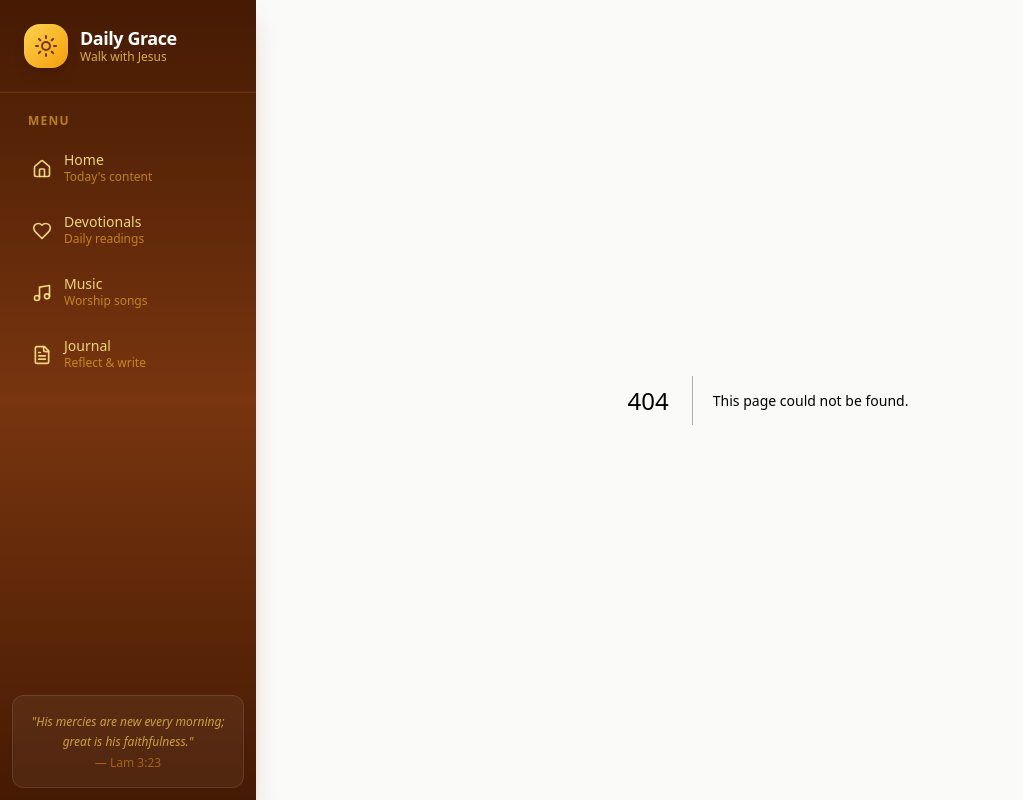
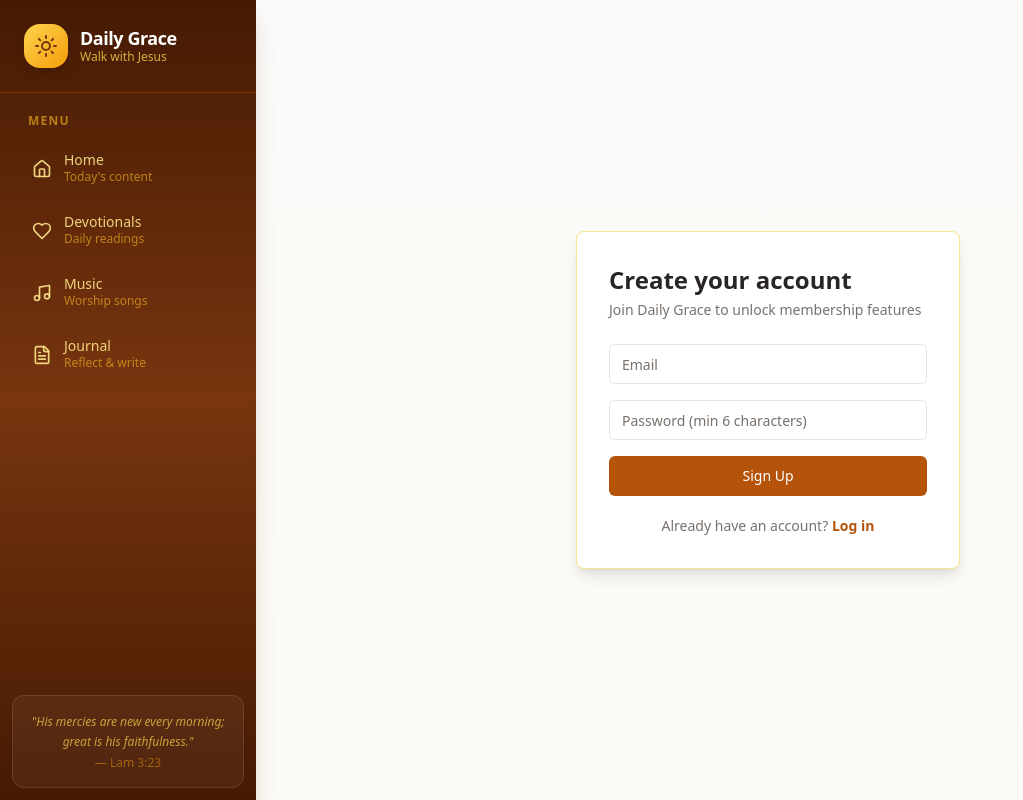
Before and after one commit to instillconfidence-blip/daily-grace, a Next.js app: page /signup in a window 1280 px wide. Before the commit this address had no page. Shown: the whole page, without its empty margins (0-1023 px from the left). Built offline with nearby package versions, Linux system fonts and the light colour scheme.

Commit message:
Add login, signup, and auth callback pages

```diff
--- /dev/null
+++ b/app/auth/callback/route.ts
@@ -0,0 +1,14 @@
+import { NextResponse } from "next/server"
+import { createClient } from "@/lib/supabase/server"
+
+export async function GET(request: Request) {
+  const { searchParams, origin } = new URL(request.url)
+  const code = searchParams.get("code")
+
+  if (code) {
+    const supabase = await createClient()
+    await supabase.auth.exchangeCodeForSession(code)
+  }
+
+  return NextResponse.redirect(`${origin}/account`)
+}
--- /dev/null
+++ b/app/login/page.tsx
@@ -0,0 +1,65 @@
+"use client"
+
+import { useState, Suspense } from "react"
+import { useRouter, useSearchParams } from "next/navigation"
+import Link from "next/link"
+import { createClient } from "@/lib/supabase/client"
+import { Card, CardContent } from "@/components/ui/card"
+import { Input } from "@/components/ui/input"
+import { Button } from "@/components/ui/button"
+
+function LoginForm() {
+  const router = useRouter()
+  const searchParams = useSearchParams()
+  const [email, setEmail] = useState("")
+  const [password, setPassword] = useState("")
+  const [error, setError] = useState<string | null>(null)
+  const [loading, setLoading] = useState(false)
+
+  const handleSubmit = async (e: React.FormEvent) => {
+    e.preventDefault()
+    setLoading(true)
+    setError(null)
+    const supabase = createClient()
+    const { error } = await supabase.auth.signInWithPassword({ email, password })
+    setLoading(false)
+    if (error) {
+      setError(error.message)
+      return
+    }
+    const redirectTo = searchParams.get("redirectTo") || "/account"
+    router.push(redirectTo)
+    router.refresh()
+  }
+
+  return (
+    <div className="min-h-screen bg-gradient-to-b from-stone-50 to-amber-50/30 flex items-center justify-center px-6 py-16">
+      <Card className="w-full max-w-sm border-amber-200 shadow-lg">
+        <CardContent className="p-8">
+          <h1 className="text-2xl font-bold text-stone-800 mb-1">Welcome back</h1>
+          <p className="text-stone-500 text-sm mb-6">Sign in to your Daily Grace account</p>
+          <form onSubmit={handleSubmit} className="space-y-4">
+            <Input type="email" placeholder="Email" value={email} onChange={e => setEmail(e.target.value)} required />
+            <Input type="password" placeholder="Password" value={password} onChange={e => setPassword(e.target.value)} required />
+            {error && <p className="text-red-500 text-sm">{error}</p>}
+            <Button type="submit" disabled={loading} className="w-full bg-amber-700 hover:bg-amber-800 text-white">
+              {loading ? "Signing in..." : "Sign In"}
+            </Button>
+          </form>
+          <p className="text-stone-500 text-sm mt-5 text-center">
+            Don&apos;t have an account?{" "}
+            <Link href="/signup" className="text-amber-700 font-semibold hover:underline">Sign up</Link>
+          </p>
+        </CardContent>
+      </Card>
+    </div>
+  )
+}
+
+export default function LoginPage() {
+  return (
+    <Suspense fallback={null}>
+      <LoginForm />
+    </Suspense>
+  )
+}
--- /dev/null
+++ b/app/signup/page.tsx
@@ -0,0 +1,71 @@
+"use client"
+
+import { useState } from "react"
+import Link from "next/link"
+import { createClient } from "@/lib/supabase/client"
+import { Card, CardContent } from "@/components/ui/card"
+import { Input } from "@/components/ui/input"
+import { Button } from "@/components/ui/button"
+
+export default function SignupPage() {
+  const [email, setEmail] = useState("")
+  const [password, setPassword] = useState("")
+  const [error, setError] = useState<string | null>(null)
+  const [done, setDone] = useState(false)
+  const [loading, setLoading] = useState(false)
+
+  const handleSubmit = async (e: React.FormEvent) => {
+    e.preventDefault()
+    setLoading(true)
+    setError(null)
+    const supabase = createClient()
+    const { error } = await supabase.auth.signUp({
+      email,
+      password,
+      options: { emailRedirectTo: `${window.location.origin}/auth/callback` },
+    })
+    setLoading(false)
+    if (error) {
+      setError(error.message)
+      return
+    }
+    setDone(true)
+  }
+
+  return (
+    <div className="min-h-screen bg-gradient-to-b from-stone-50 to-amber-50/30 flex items-center justify-center px-6 py-16">
+      <Card className="w-full max-w-sm border-amber-200 shadow-lg">
+        <CardContent className="p-8">
+          {done ? (
+            <div className="text-center">
+              <h1 className="text-xl font-bold text-stone-800 mb-2">Check your inbox 📬</h1>
+              <p className="text-stone-500 text-sm">
+                We sent a confirmation link to <strong>{email}</strong>. Confirm your email, then log in to subscribe.
+              </p>
+              <Link href="/login" className="text-amber-700 font-semibold hover:underline text-sm mt-4 inline-block">
+                Go to login
+              </Link>
+            </div>
+          ) : (
+            <>
+              <h1 className="text-2xl font-bold text-stone-800 mb-1">Create your account</h1>
+              <p className="text-stone-500 text-sm mb-6">Join Daily Grace to unlock membership features</p>
+              <form onSubmit={handleSubmit} className="space-y-4">
+                <Input type="email" placeholder="Email" value={email} onChange={e => setEmail(e.target.value)} required />
+                <Input type="password" placeholder="Password (min 6 characters)" minLength={6} value={password} onChange={e => setPassword(e.target.value)} required />
+                {error && <p className="text-red-500 text-sm">{error}</p>}
+                <Button type="submit" disabled={loading} className="w-full bg-amber-700 hover:bg-amber-800 text-white">
+                  {loading ? "Creating account..." : "Sign Up"}
+                </Button>
+              </form>
+              <p className="text-stone-500 text-sm mt-5 text-center">
+                Already have an account?{" "}
+                <Link href="/login" className="text-amber-700 font-semibold hover:underline">Log in</Link>
+              </p>
+            </>
+          )}
+        </CardContent>
+      </Card>
+    </div>
+  )
+}
```
